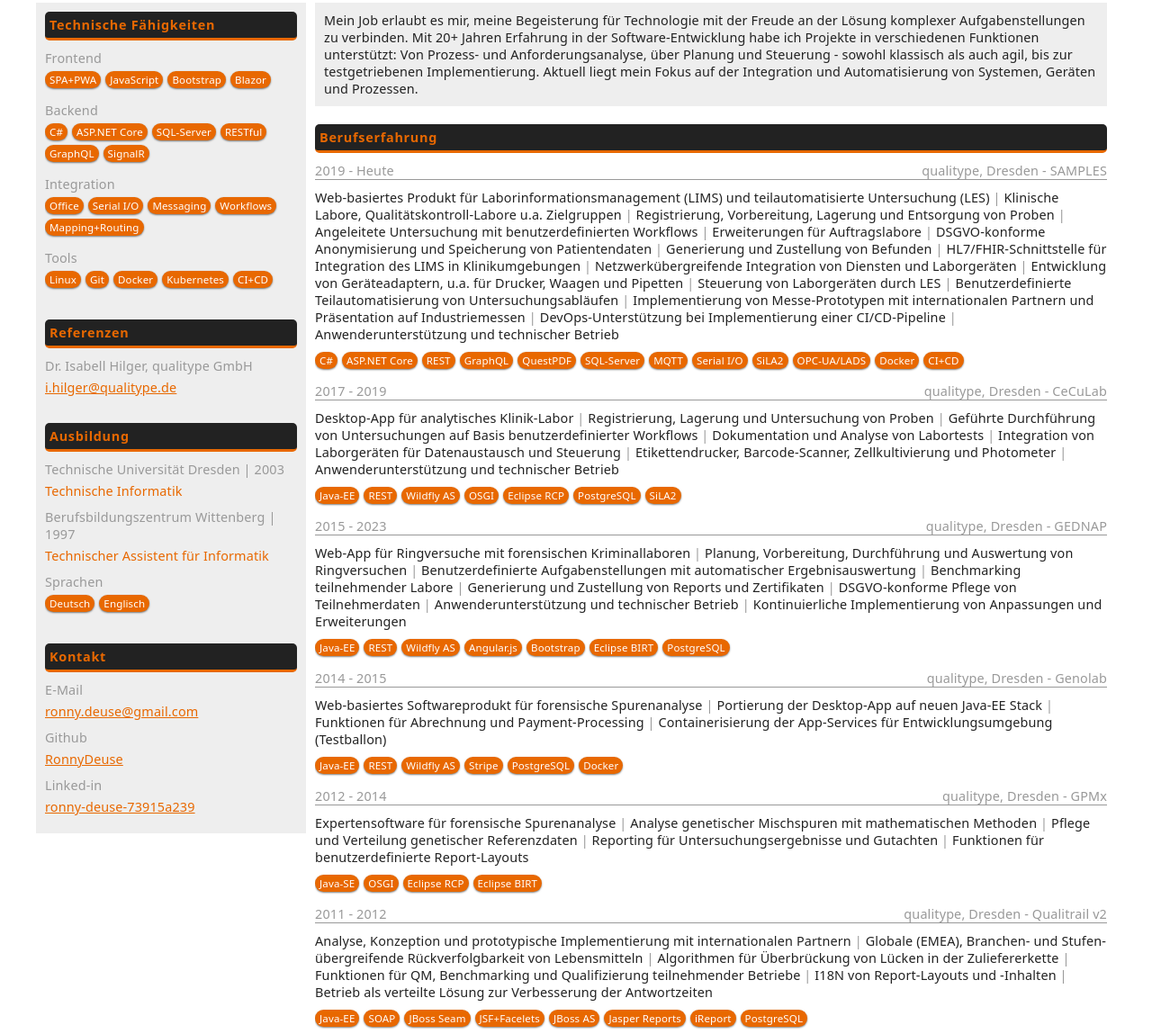
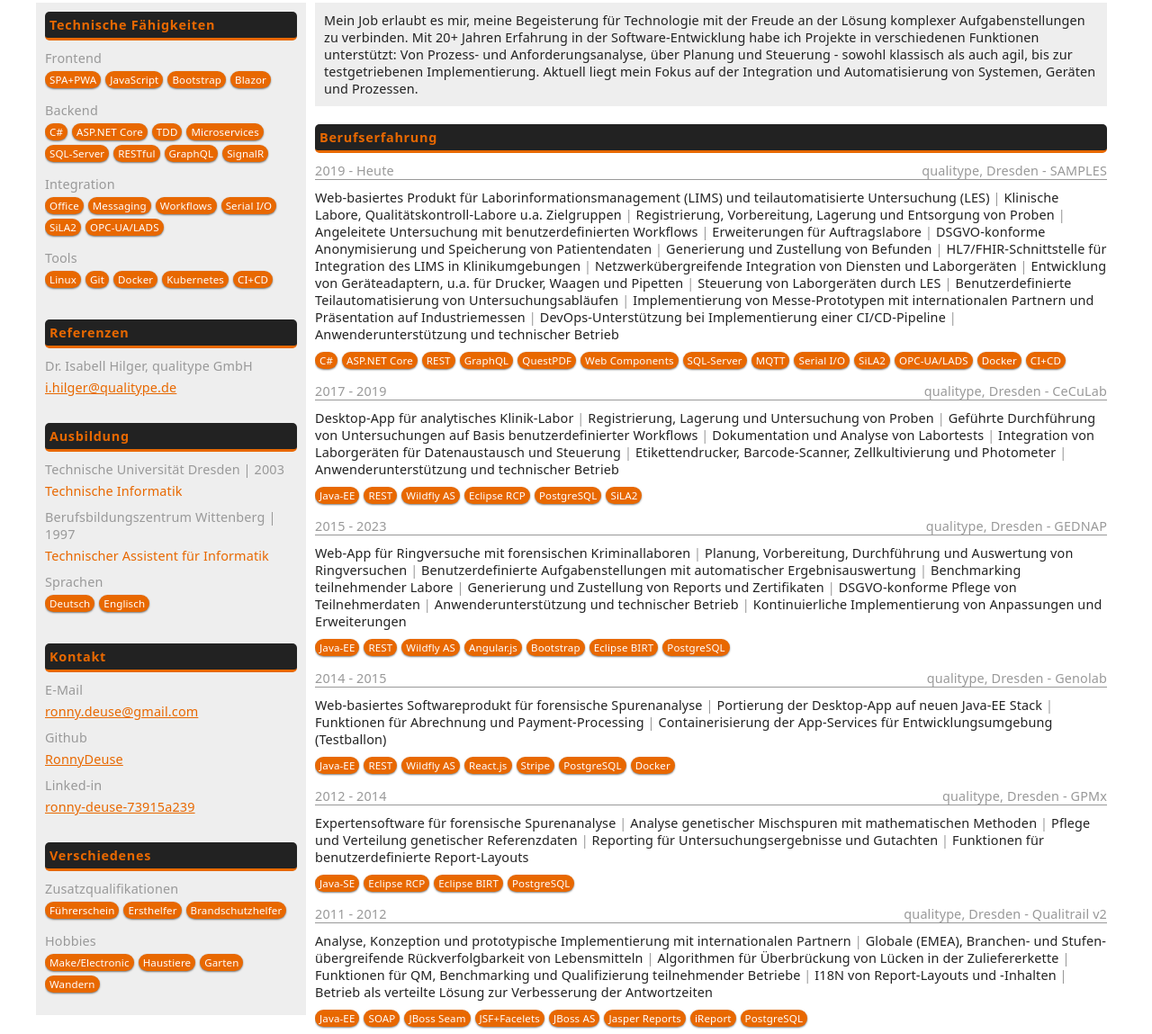
Before and after one commit to RonnyDeuse/ronnydeuse.github.io, a website built with Vite: page index.html in a window 1280 px wide. Shown: the part 147-1296 px from the top of the page at 90% size. Built offline with nearby package versions, Linux system fonts and the light colour scheme.

Commit message:
misc section

```diff
--- a/src/main.js
+++ b/src/main.js
@@ -50,6 +50,8 @@
                 <ul class="badges">
                     <li>C#</li>
                     <li>ASP.NET Core</li>
+                    <li>TDD</li>
+                    <li>Microservices</li>
                     <li>SQL-Server</li>
                     <li>RESTful</li>
                     <li>GraphQL</li>
@@ -60,10 +62,11 @@
                 <div class="label">Integration</div>
                 <ul class="badges">
                     <li>Office</li>
-                    <li>Serial I/O</li>
                     <li>Messaging</li>
                     <li>Workflows</li>
-                    <li>Mapping+Routing</li>
+                    <li>Serial I/O</li>
+                    <li>SiLA2</li>
+                    <li>OPC-UA/LADS</li>
                 </ul>
             </li>
             <li>
@@ -115,6 +118,7 @@
                     <li>REST</li>
                     <li>GraphQL</li>
                     <li>QuestPDF</li>
+                    <li>Web Components</li>
                     <li>SQL-Server</li>
                     <li>MQTT</li>
                     <li>Serial I/O</li>
@@ -142,7 +146,6 @@
                     <li>Java-EE</li>
                     <li>REST</li>
                     <li>Wildfly AS</li>
-                    <li>OSGI</li>
                     <li>Eclipse RCP</li>
                     <li>PostgreSQL</li>
                     <li>SiLA2</li>
@@ -188,6 +191,7 @@
                     <li>Java-EE</li>
                     <li>REST</li>
                     <li>Wildfly AS</li>
+                    <li>React.js</li>
                     <li>Stripe</li>
                     <li>PostgreSQL</li>
                     <li>Docker</li>
@@ -207,9 +211,9 @@
                 </div>
                 <ul class="badges">
                     <li>Java-SE</li>
-                    <li>OSGI</li>
                     <li>Eclipse RCP</li>
                     <li>Eclipse BIRT</li>
+                    <li>PostgreSQL</li>
                 </ul>
             </li>
             <li class="collapsed">
@@ -388,6 +392,31 @@
     </section>
 `;
 
+const miscSection = `
+    <section id="misc">
+        <h3>Verschiedenes</h3>
+        <ul>
+            <li>
+                <div class="label">Zusatzqualifikationen</div>
+                <ul class="badges">
+                    <li>Führerschein</li>
+                    <li>Ersthelfer</li>
+                    <li>Brandschutzhelfer</li>
+                </ul>
+            </li>
+            <li>
+                <div class="label">Hobbies</div>
+                <ul class="badges">
+                    <li>Make/Electronic</li>
+                    <li>Haustiere</li>
+                    <li>Garten</li>
+                    <li>Wandern</li>
+                </ul>
+            </li>
+        </ul>
+    </section>
+`;
+
 /**
  * app
  */
@@ -400,6 +429,7 @@
         ${referencesSection}
         ${educationSection}
         ${contactSection}
+        ${miscSection}
     </div>
     <div class="wide-view">
         <div class="sidebar">
@@ -407,6 +437,7 @@
             ${referencesSection}
             ${educationSection}
             ${contactSection}
+            ${miscSection}
         </div>
         <div class="content">
             ${aboutSection}
```
Also changed, not shown: src/main.css (+1 -22 lines).
